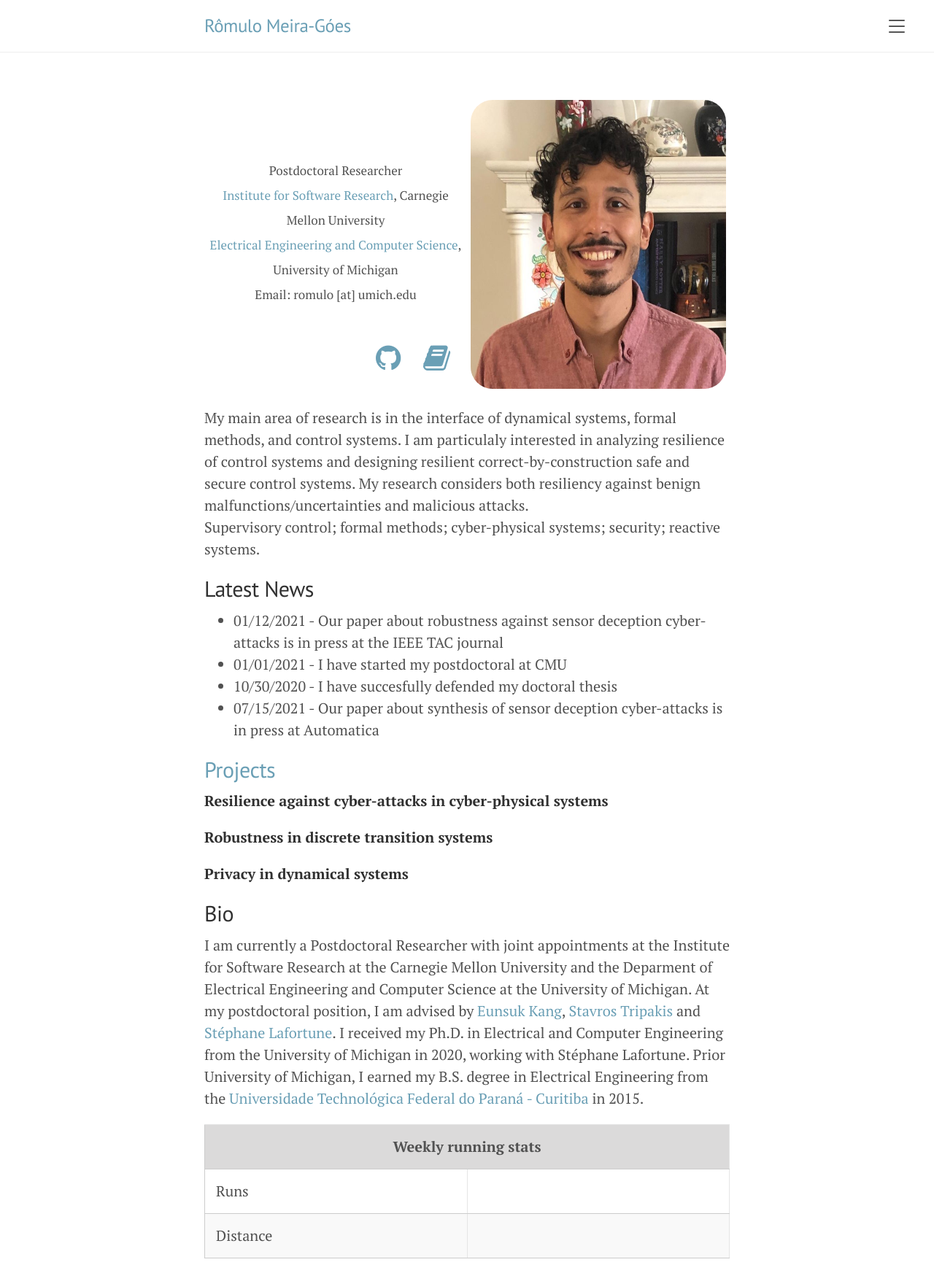
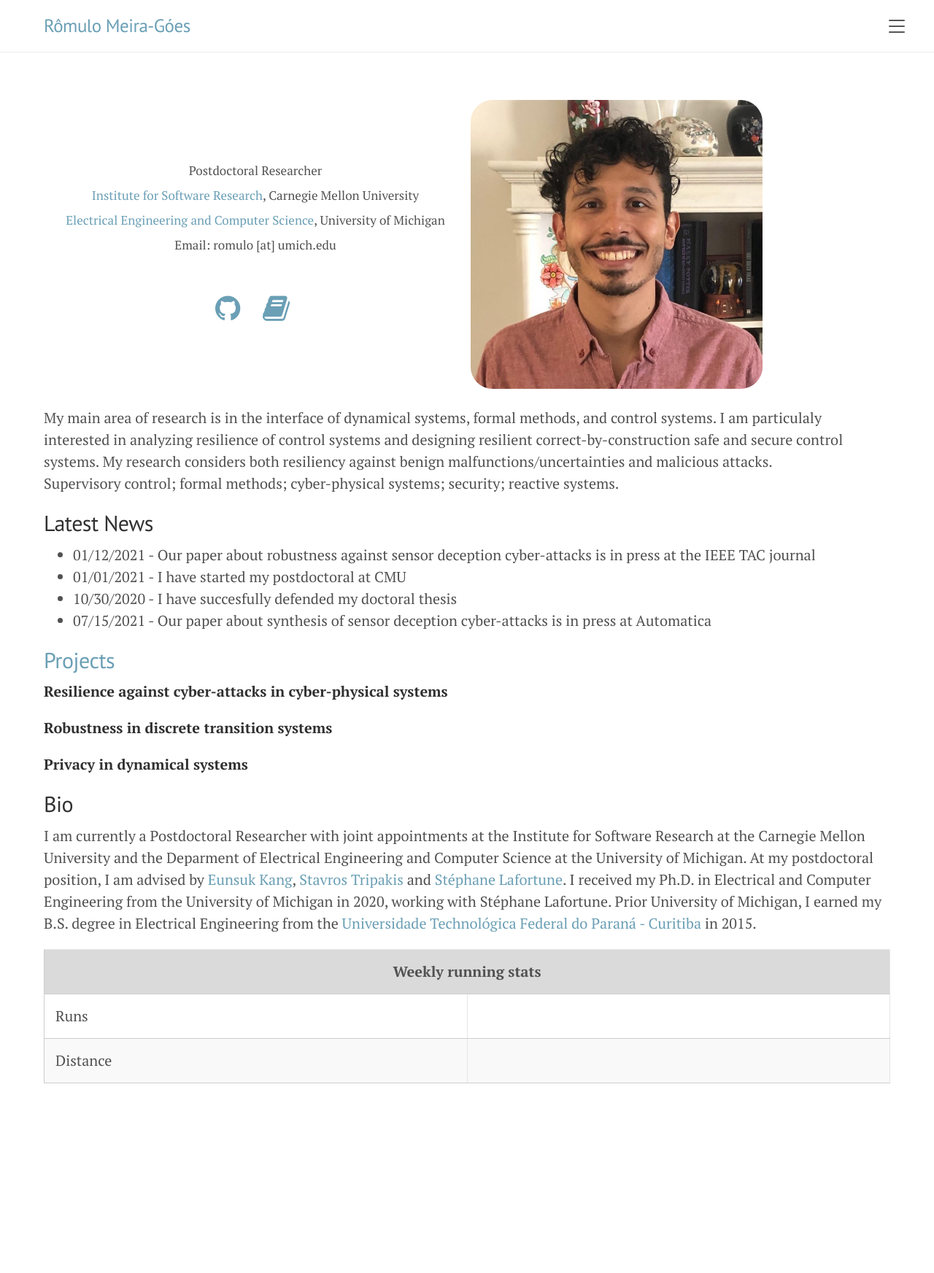
Before and after one commit to romulo-goes/romulo-goes.github.io, a Jekyll site: the page built from index.html, in a window 1280 px wide. Shown: the whole page at 73% size. Built offline with Jekyll 4.4.1, drawn with Linux system fonts in a browser that asks for light colours; the list of posts is cut into pages by our own code; a style sheet for code colours, icons or effects is not loaded; after the commit the page ends 1505 px from its top, so only the background shows below that.

```diff
--- a/_config.yml
+++ b/_config.yml
@@ -2,8 +2,8 @@
 title:               Rômulo Meira-Góes
 # tagline:             'A Jekyll theme'
 # description:         'A reserved <a href="https://jekyllrb.com" target="_blank">Jekyll</a> theme that places the utmost gravity on content with a hidden drawer. Made by <a href="https://twitter.com/mdo" target="_blank">@mdo</a>.'
-# url:                 http://romulo-goes.github.io/
-baseurl:             ''
+url:                 "http://romulo-goes.github.io"
+baseurl:             'romulo-goes.github.io'
 paginate:            5
 # permalink:           pretty
 
--- a/public/css/lanyon.css
+++ b/public/css/lanyon.css
@@ -82,7 +82,7 @@ h1, h2, h3, h4, h5, h6 {
 }
 @media (min-width: 56em) {
   .container {
-    max-width: 38rem;
+    max-width: 60rem;
   }
 }
 
```
